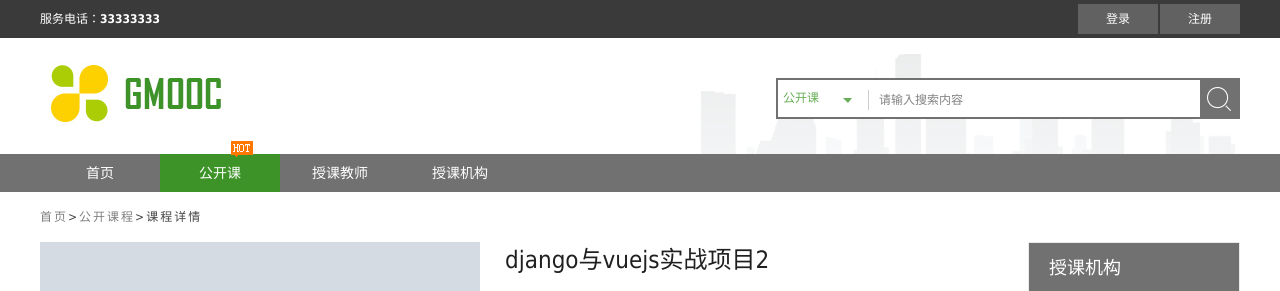
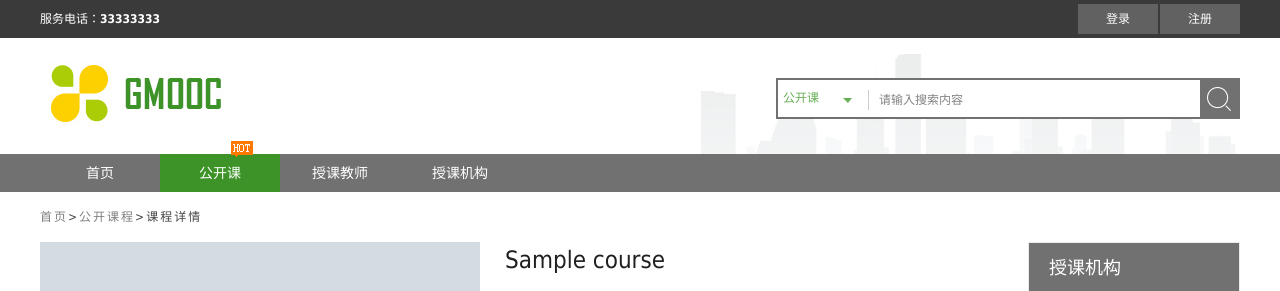
Before and after one commit to StarNek0/MxEduOL, a Django app: template templates/course-detail.html in a window 1280 px wide. Shown: the top 291 px of the page. Run offline with Django 3.2, Linux system fonts and the light colour scheme; the template is opened without the code that fills it: most values are stand-ins (such as "Sample title", 1, 10 or a date in 2020); grey boxes marked "Sample" are stand-in pictures.

Commit message:
取数据，choice用{{ course.get_degree_display }}

```diff
--- a/templates/course-detail.html
+++ b/templates/course-detail.html
@@ -54,14 +54,14 @@
 
                     </div>
                     <div class="des">
-                        <h1 title="django 从入门到精通体验开始了">django与vuejs实战项目2</h1>
-                        <span class="key">Python除了简单操作外，还可以做更多事情，本计划中，将带领大家探索Python，让大家掌握如何操作数据库，了解Python WEB网页开发的框架，如何编写爬虫，从大量信息中自动获取所需数据。 Python</span>
+                        <h1 title="django 从入门到精通体验开始了">{{ course.name }}</h1>
+                        <span class="key">{{ course.desc }}</span>
                         <div class="prize">
-                            <span class="fl">难度：<i class="key">高级</i></span>
-                            <span class="fr">学习人数：12</span>
+                            <span class="fl">难度：<i class="key">{{ course.get_degree_display }}</i></span>
+                            <span class="fr">学习人数：{{ course.students }}</span>
                         </div>
                         <ul class="parameter">
-                            <li><span class="pram word3">时&nbsp;&nbsp;&nbsp;&nbsp;&nbsp;长：</span><span>0</span></li>
+                            <li><span class="pram word3">时&nbsp;&nbsp;&nbsp;&nbsp;&nbsp;长：</span><span>{{ course.learn_time }}</span></li>
                             <li><span class="pram word3">章&nbsp;节&nbsp;数：</span><span>5</span></li>
                             <li><span class="pram word3">课程类别：</span><span title="">web开发/后端开发</span></li>
                             <li class="piclist"><span class="pram word4">学习用户：</span>
```
